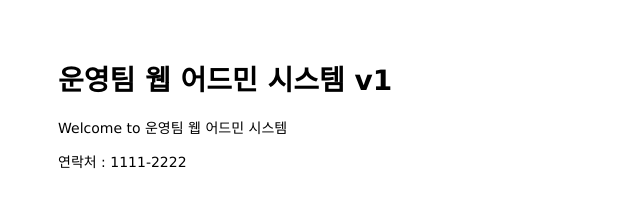
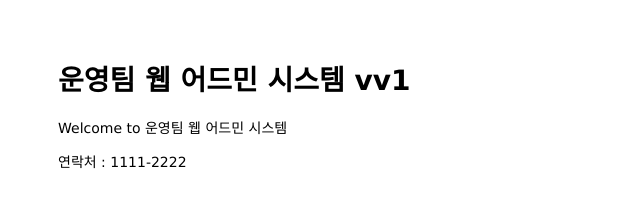
Before and after one commit to hyeonmani/mastering-git-github, a website: page public/index.html in a window 1280 px wide. Shown: the full height of the page, 0-640 px from the left. Drawn offline with Linux system fonts and the light colour scheme.

Commit message:
Change header

```diff
--- a/public/index.html
+++ b/public/index.html
@@ -6,7 +6,7 @@
 </head>
 
 <body>
-  <h1>운영팀 웹 어드민 시스템 v1</h1>
+  <h1>운영팀 웹 어드민 시스템 vv1</h1>
   <p>Welcome to 운영팀 웹 어드민 시스템</p>
 </body>
 
```
